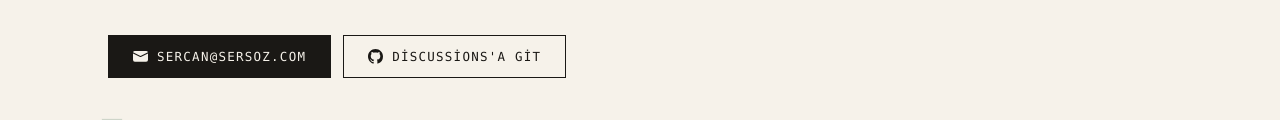
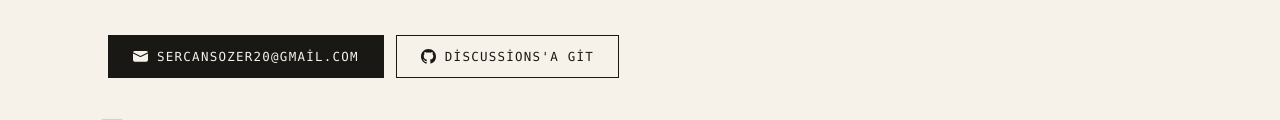
Before and after one commit to sercansozer20-dot/sersoz.com, a plain HTML site: page forum.html in a window 1280 px wide. Shown: the part 2752-2872 px from the top of the page. Drawn offline with Linux system fonts and the light colour scheme; no server answers; animation ran at ten frames a second.

Commit message:
E-posta baglantilari calisan adrese yonlendirildi
sercan@sersoz.com posta kutusu hic kurulmadigi icin sitedeki tum iletisim
cagrilari bosluga gidiyordu. Kullanicinin karari dogrultusunda 8 baglanti
sercansozer20@gmail.com adresine cevrildi (index, vision-detection, portfolyo,
magaza, forum). Magazadaki siparis bildirimi yedek adresi de guncellendi.
varyant-* tasarim arsivine dokunulmadi.

Co-Authored-By: Claude Opus 5 <noreply@anthropic.com>

```diff
--- a/forum.html
+++ b/forum.html
@@ -594,9 +594,9 @@
         <p class="lead reveal">Projeniz hakkında birebir konuşmak isterseniz ya da forumla ilgili
           bir öneriniz varsa doğrudan e-posta gönderebilirsiniz.</p>
         <div class="links reveal">
-          <a class="pill primary" href="mailto:sercan@sersoz.com">
+          <a class="pill primary" href="mailto:sercansozer20@gmail.com">
             <svg viewBox="0 0 16 16" aria-hidden="true"><path d="M.05 3.56A2 2 0 0 1 2 2h12a2 2 0 0 1 1.95 1.56L8 7.41.05 3.56zM0 4.7v6.8A2 2 0 0 0 2 13.5h12a2 2 0 0 0 2-2V4.7L8.35 8.42a.8.8 0 0 1-.7 0L0 4.7z"/></svg>
-            sercan@sersoz.com
+            sercansozer20@gmail.com
           </a>
           <a class="pill" href="https://github.com/sercansozer20-dot/sersoz.com/discussions" target="_blank" rel="noopener">
             <svg viewBox="0 0 16 16" aria-hidden="true"><path d="M8 0C3.58 0 0 3.58 0 8c0 3.54 2.29 6.53 5.47 7.59.4.07.55-.17.55-.38 0-.19-.01-.82-.01-1.49-2.01.37-2.53-.49-2.69-.94-.09-.23-.48-.94-.82-1.13-.28-.15-.68-.52-.01-.53.63-.01 1.08.58 1.23.82.72 1.21 1.87.87 2.33.66.07-.52.28-.87.51-1.07-1.78-.2-3.64-.89-3.64-3.95 0-.87.31-1.59.82-2.15-.08-.2-.36-1.02.08-2.12 0 0 .67-.21 2.2.82.64-.18 1.32-.27 2-.27s1.36.09 2 .27c1.53-1.04 2.2-.82 2.2-.82.44 1.1.16 1.92.08 2.12.51.56.82 1.27.82 2.15 0 3.07-1.87 3.75-3.65 3.95.29.25.54.73.54 1.48 0 1.07-.01 1.93-.01 2.2 0 .21.15.46.55.38A8.01 8.01 0 0 0 16 8c0-4.42-3.58-8-8-8z"/></svg>
```
Also changed, not shown: index.html (+2 -2 lines), magaza.html (+1 -1 lines), portfolyo.html (+2 -2 lines), vision-detection.html (+1 -1 lines).
